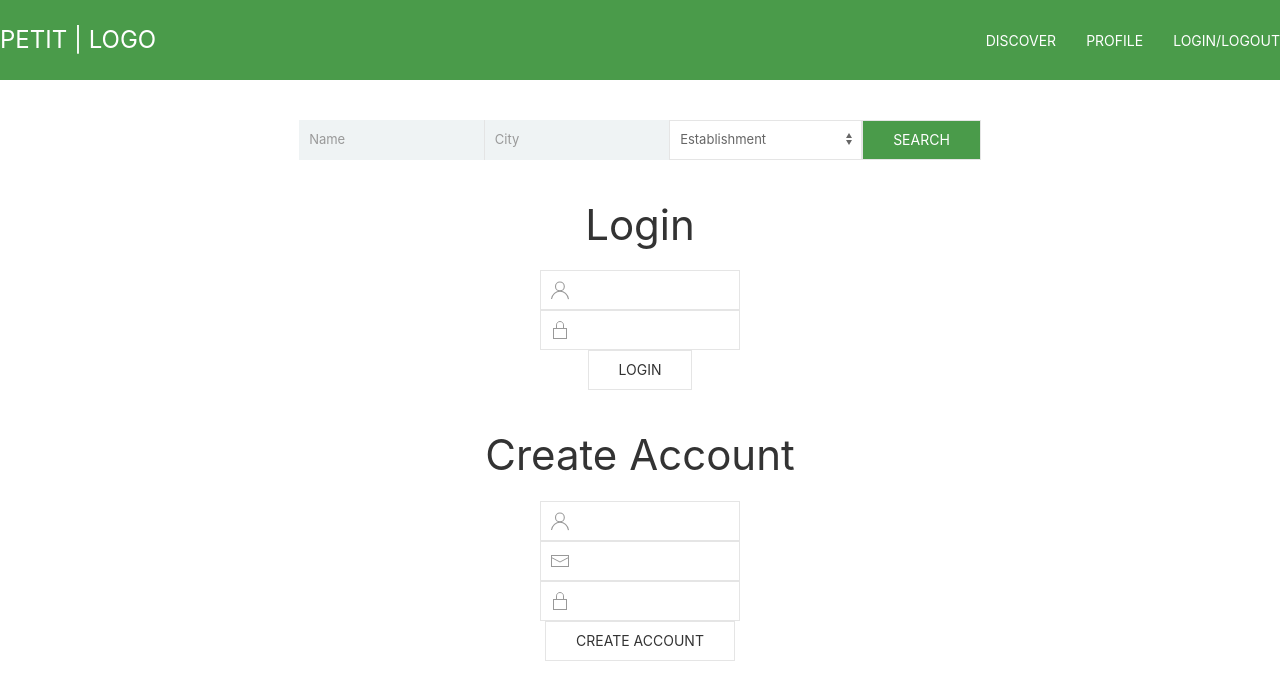
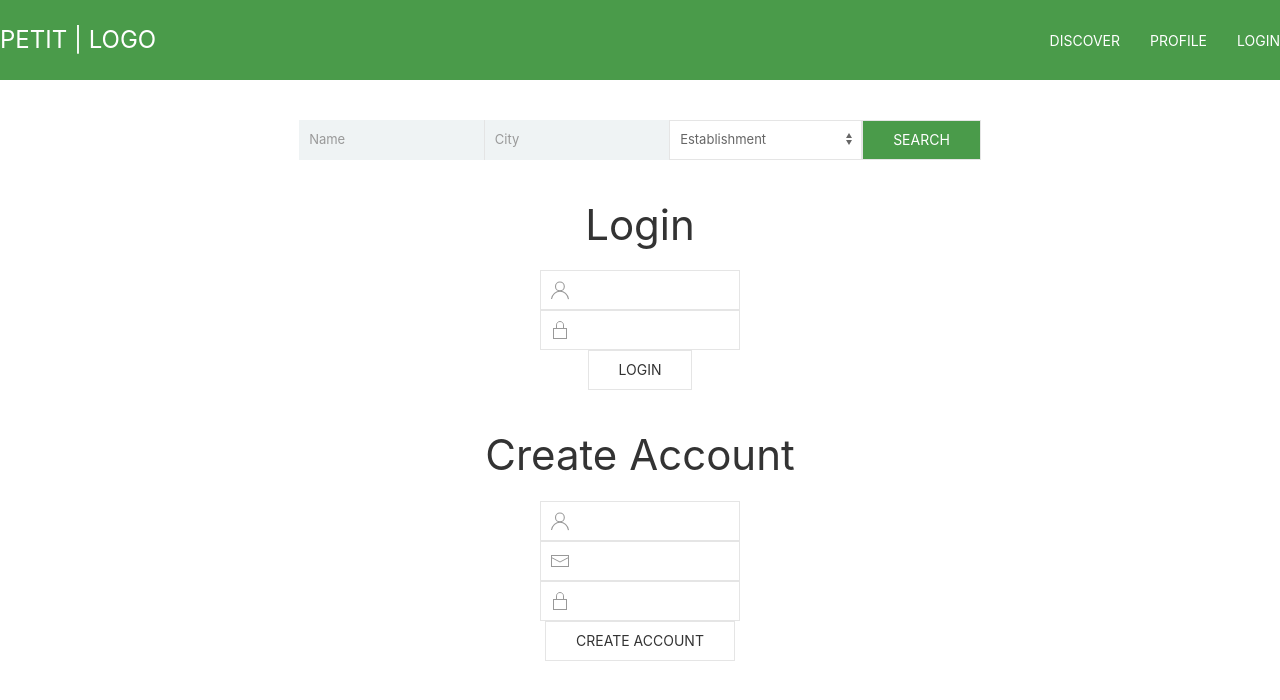
Before and after one commit to dimitermusic/petit-frontend, a React (Create React App) app: page / in a window 1280 px wide. Shown: the top 700 px of the page. Built offline with nearby package versions, Linux system fonts and the light colour scheme.

Commit message:
conditional rendering for login/logout

```diff
--- a/src/components/NavBar/index.js
+++ b/src/components/NavBar/index.js
@@ -19,7 +19,7 @@ function NavBar(props) {
                                 <a href={`/profile`}>Profile</a>
                             </li>
                             <li>
-                                <a href="/logout">Login/Logout</a>
+                                <a href="/logout">{localStorage.token?"Logout":"Login"}</a>
                             </li>
                         </ul>
                     </div>
```
